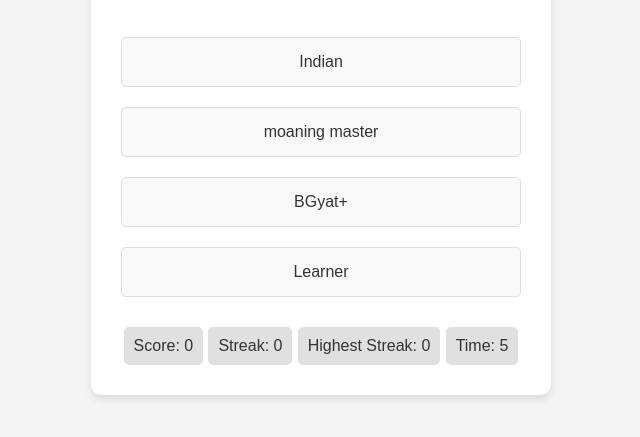
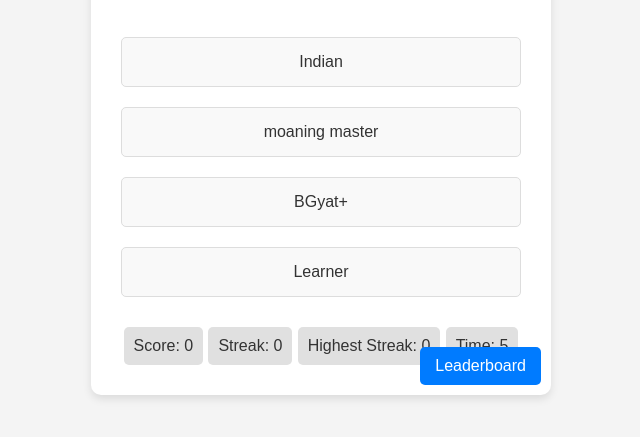
Before and after one commit to Nafiladi/Guessing-Skill-Master, a plain HTML site: page index.html in a window 1280 px wide. Shown: the part 253-690 px from the top of the page, without its empty margins (319-959 px from the left). Drawn offline with Linux system fonts and the light colour scheme.

Commit message:
LeaderBoard UI

```diff
--- a/index.html
+++ b/index.html
@@ -9,7 +9,8 @@
 <body>
     <div id="game-container">
         <div id="word"></div>
-        <div id="rarity"></div>  <div id="options"></div>
+        <div id="rarity"></div>
+        <div id="options"></div>
         <div id="result"></div>
         <div class="game-stats">
             <div id="score">Score: 0</div>
@@ -18,6 +19,7 @@
             <div id="timer">Time: 10</div>
         </div>
         <button id="play-again" style="display: none;">Play Again</button>
+        <a href="https://sites.google.com/view/who-is-lick-ball-master/leaderboard" id="leaderboard-link">Leaderboard</a>
     </div>
     <script src="script.js"></script>
 </body>
--- a/style.css
+++ b/style.css
@@ -16,6 +16,7 @@ body {
     box-shadow: 0 4px 8px rgba(0, 0, 0, 0.1);
     width: 400px;
     text-align: center;
+    position: relative;
 }
 
 #word {
@@ -101,3 +102,19 @@ body {
 #timer {
     font-size: 1em;
 }
+
+#leaderboard-link {
+    position: absolute;
+    bottom: 10px;
+    right: 10px;
+    padding: 10px 15px;
+    background-color: #007bff;
+    color: white;
+    text-decoration: none;
+    border-radius: 5px;
+    font-size: 1em;
+}
+
+#leaderboard-link:hover {
+    background-color: #0056b3;
+}
```
